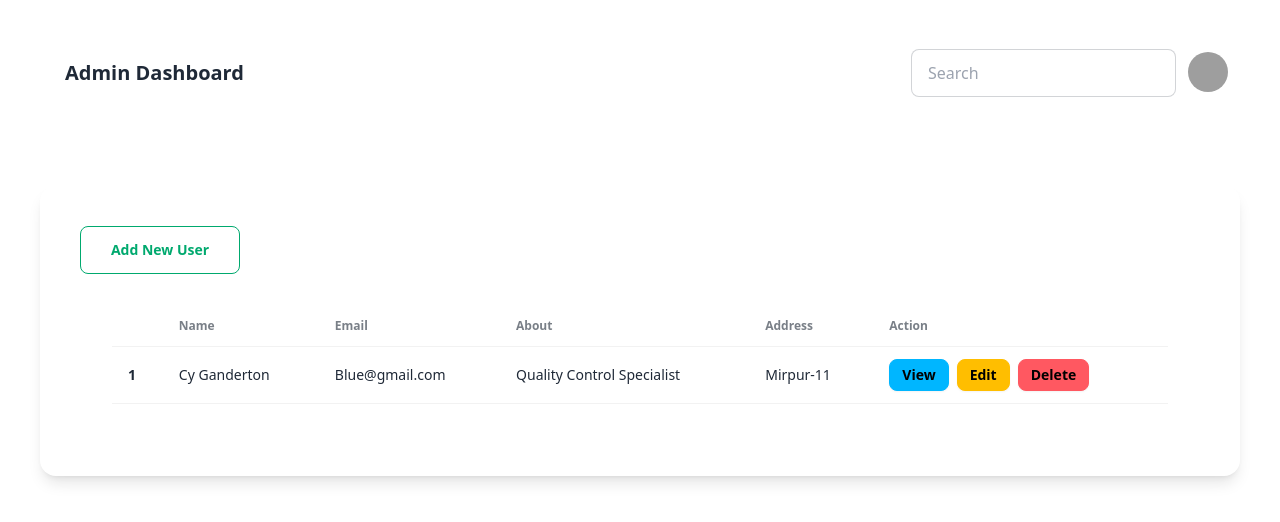
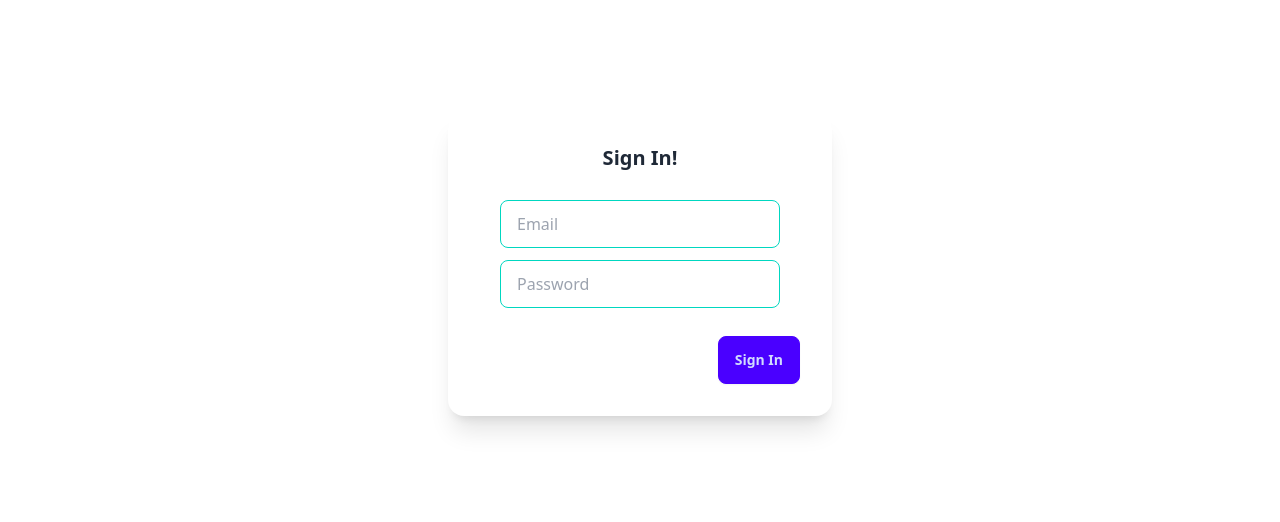
Before and after one commit to hasanhridoy01/userAdminDashboard, a React (Vite) app: page / in a window 1280 px wide. Shown: the top 522 px of the page. Built offline with nearby package versions, Linux system fonts and the light colour scheme; grey boxes are pictures that could not be loaded; the HTML template or start-up script is replaced by a standard one.

Commit message:
signin page done

```diff
--- a/src/App.jsx
+++ b/src/App.jsx
@@ -1,5 +1,7 @@
 import { Route, Routes } from "react-router-dom"
 import Dashboard from "./components/Dashboard/Dashboard"
+import SignUp from "./components/SignUp/SignUp"
+import SignIn from "./components/SignIn/SignIn"
 
 function App() {
 
@@ -7,7 +9,9 @@ function App() {
   return (
     <>
       <Routes>
-        <Route path="/" element={<Dashboard/>}></Route>
+        {/* <Route path="/" element={<Dashboard/>}></Route> */}
+        <Route path="/" element={<SignIn/>}></Route>
+        {/* <Route path="/" element={<SignUp/>}></Route> */}
       </Routes>
     </>
   )
--- a/src/components/SignIn/SignIn.jsx
+++ b/src/components/SignIn/SignIn.jsx
@@ -1,10 +1,20 @@
-
 const SignIn = () => {
-    return (
-        <div className="container mx-auto">
-
+  return (
+    <div className="container mx-auto mt-28">
+      <div className="card mx-auto w-96 bg-base-100 shadow-xl mt-3">
+        <div className="card-body">
+          <h2 className="card-title mx-auto">Sign In!</h2>
+          <div className="p-5">
+          <input type="text" placeholder="Email" className="input input-bordered input-accent w-full max-w-xs" />
+          <input type="text" placeholder="Password" className="input input-bordered input-accent w-full max-w-xs mt-3" />
+          </div>
+          <div className="card-actions justify-end">
+            <button className="btn btn-primary">Sign In</button>
+          </div>
         </div>
-    );
+      </div>
+    </div>
+  );
 };
 
 export default SignIn;
--- a/src/components/SignUp/SignUp.jsx
+++ b/src/components/SignUp/SignUp.jsx
@@ -1,10 +1,38 @@
-
 const SignUp = () => {
-    return (
-        <div>
-
+  return (
+    <div className="container mx-auto">
+      <div className="card mx-auto w-96 bg-base-100 shadow-xl mt-28">
+        <div className="card-body">
+          <h2 className="card-title mx-auto">Sign Up!</h2>
+          <div className="p-5">
+          <input
+              type="text"
+              placeholder="Name"
+              className="input input-bordered input-accent w-full max-w-xs mt-3"
+            />
+            <input
+              type="text"
+              placeholder="Email"
+              className="input input-bordered input-accent w-full max-w-xs mt-3"
+            />
+            <input
+              type="text"
+              placeholder="Password"
+              className="input input-bordered input-accent w-full max-w-xs mt-3"
+            />
+            <input
+              type="text"
+              placeholder="Confirm Password"
+              className="input input-bordered input-accent w-full max-w-xs mt-3"
+            />
+          </div>
+          <div className="card-actions justify-end">
+            <button className="btn btn-primary">Sign Up</button>
+          </div>
         </div>
-    );
+      </div>
+    </div>
+  );
 };
 
 export default SignUp;
```
